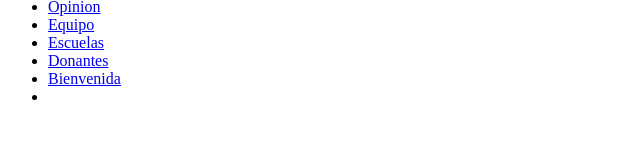
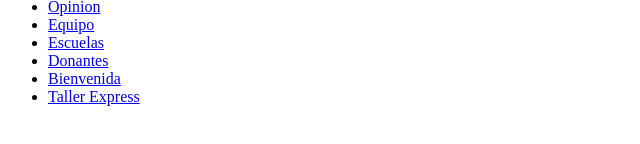
Before and after one commit to EloyRb0/EloyRb0.github.io, a plain HTML site: page eloy_rodriguez_A00227629/misupertarea.html in a window 1280 px wide. Shown: the part 154-298 px from the top of the page, without its empty margins (0-640 px from the left). Drawn offline with Linux system fonts and the light colour scheme.

Commit message:
Update misupertarea.html

```diff
--- a/eloy_rodriguez_A00227629/misupertarea.html
+++ b/eloy_rodriguez_A00227629/misupertarea.html
@@ -43,7 +43,7 @@
                 <a href="https://eloyrb0.github.io/eloy_rodriguez_A00227629/bienvenida.html">Bienvenida</a>
             </li>
             <li>
-                <a href="https://eloyrb0.github.io/eloy_rodriguez_A00227629//Taller%20Express%202025%20-%20Eloy.pdf"></a>
+                <a href="https://eloyrb0.github.io/eloy_rodriguez_A00227629//Taller%20Express%202025%20-%20Eloy.pdf">Taller Express</a>
             </li>
         </ul>
     </body>
```
